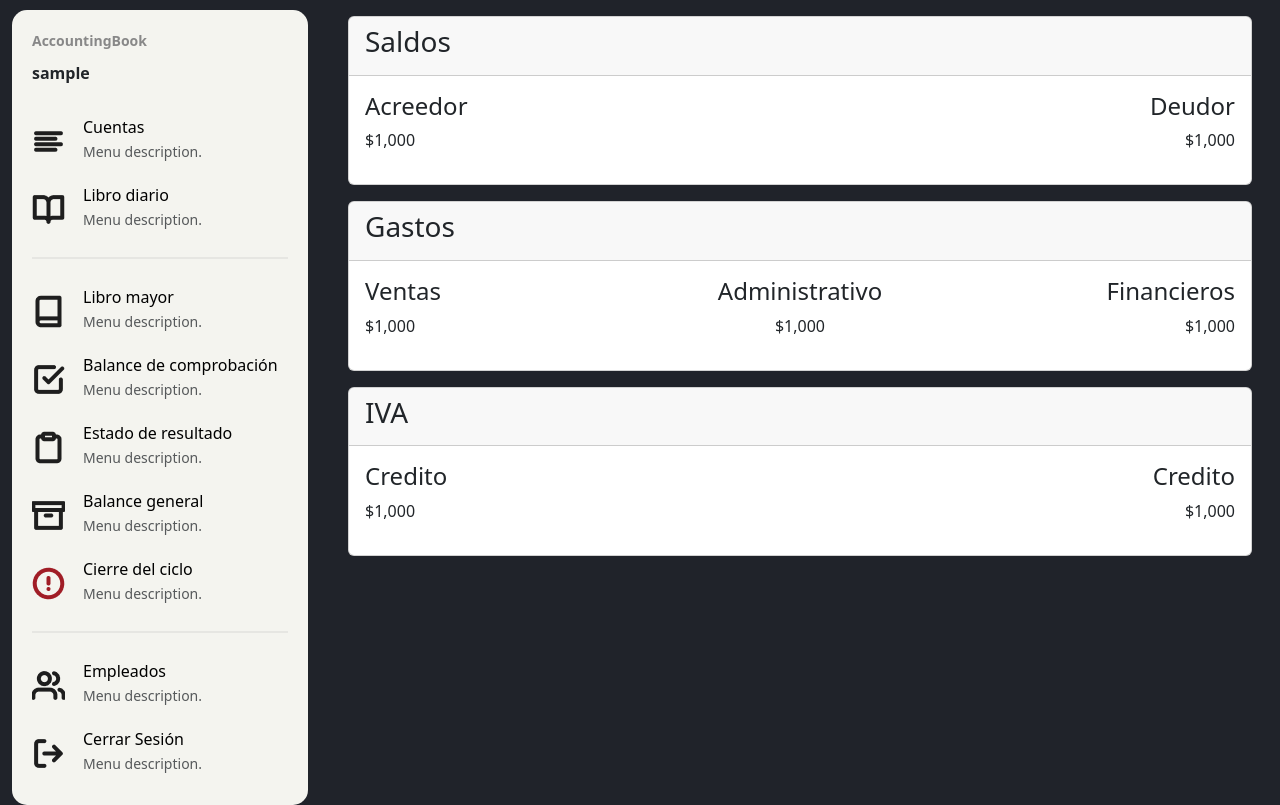
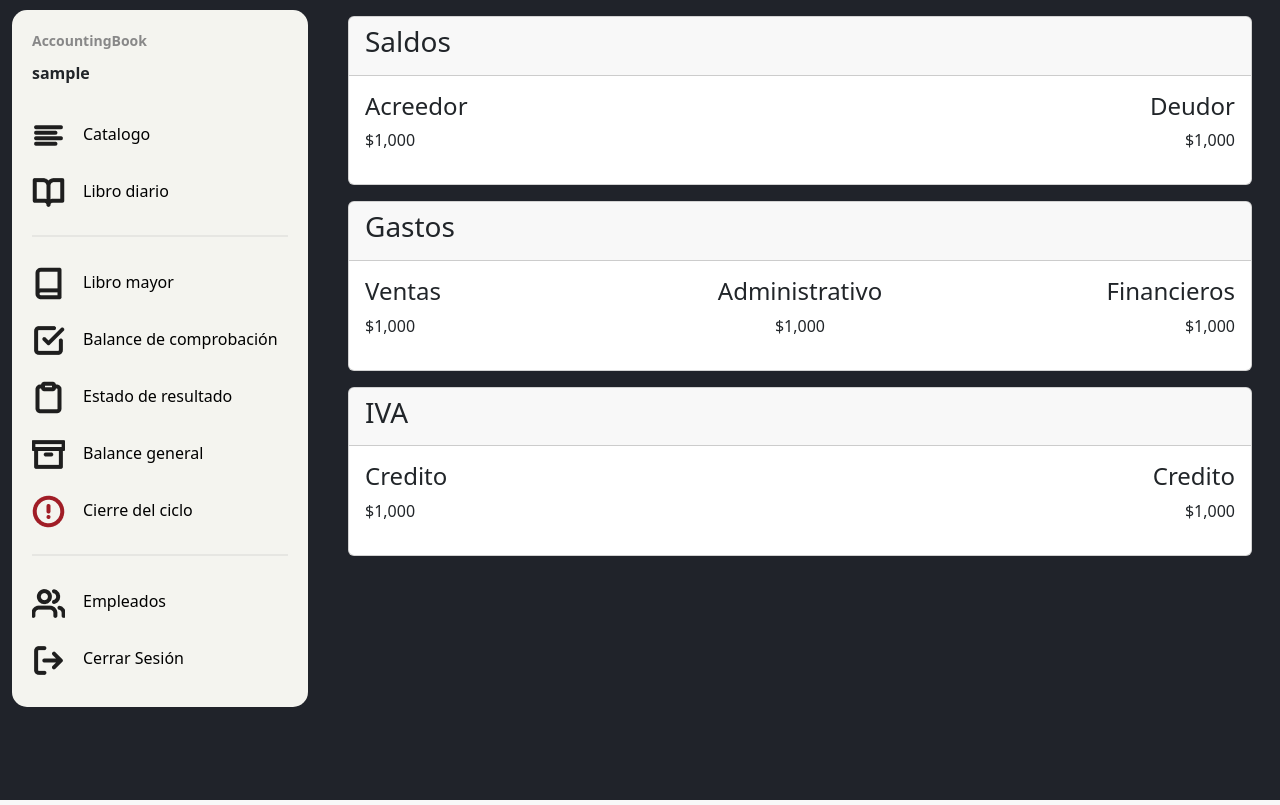
Before and after one commit to eugmerino/AccountingBook_V2, a Django app: page /dashboard/ in a window 1280 px wide. Run offline with Django 5.2, Linux system fonts and the light colour scheme; the visitor is signed in with stand-in values (Sample User, id 1); parts of the project's set-up code (start-up, migrations or seed data) failed here and were passed over.

Commit message:
pequeños detalles

```diff
--- a/main/templates/base.html
+++ b/main/templates/base.html
@@ -29,15 +29,13 @@
                         <a href="#" class="menu-item a-text-navbar text-decoration-none d-flex align-items-center">
                             <span class="menu-item-icon"><img src="{% static 'img/align-left.png' %}" alt="Icon Cuentas"></span>
                             <div class="menu-item-text ms-2">
-                                <div>Cuentas</div>
-                                <small class="text-muted">Menu description.</small>
+                                <div>Catalogo</div>
                             </div>
                         </a>
                         <a href="#" class="menu-item text-decoration-none d-flex align-items-center">
                             <span class="menu-item-icon"><img src="{% static 'img/book-open.png' %}" alt="Icon Libro Diario"></span>
                             <div class="menu-item-text ms-2">
                                 <div>Libro diario</div>
-                                <small class="text-muted">Menu description.</small>
                             </div>
                         </a>
                         <hr class="divider-rounded">
@@ -45,35 +43,30 @@
                             <span class="menu-item-icon"><img src="{% static 'img/book.png' %}" alt="Icon Libro Mayor"></span>
                             <div class="menu-item-text ms-2">
                                 <div>Libro mayor</div>
-                                <small class="text-muted">Menu description.</small>
                             </div>
                         </a>
                         <a href="#" class="menu-item text-decoration-none d-flex align-items-center">
                             <span class="menu-item-icon"><img src="{% static 'img/check-square.png' %}" alt="Icon Balance de comprobación"></span>
                             <div class="menu-item-text ms-2">
                                 <div>Balance de comprobación</div>
-                                <small class="text-muted">Menu description.</small>
                             </div>
                         </a>
                         <a href="#" class="menu-item text-decoration-none d-flex align-items-center">
                             <span class="menu-item-icon"><img src="{% static 'img/clipboard.png' %}" alt="Icon Estado de Resultado"></span>
                             <div class="menu-item-text ms-2">
                                 <div>Estado de resultado</div>
-                                <small class="text-muted">Menu description.</small>
                             </div>
                         </a>
                         <a href="#" class="menu-item text-decoration-none d-flex align-items-center">
                             <span class="menu-item-icon"><img src="{% static 'img/archive.png' %}" alt="Icon Balance general"></span>
                             <div class="menu-item-text ms-2">
                                 <div>Balance general</div>
-                                <small class="text-muted">Menu description.</small>
                             </div>
                         </a>
                         <a href="#" class="menu-item text-decoration-none d-flex align-items-center menu-item-close">
                             <span class="menu-item-icon"><img src="{% static 'img/alert-circle.png' %}" alt="Icon Cierre del Ejercicio"></span>
                             <div class="menu-item-text ms-2">
                                 <div>Cierre del ciclo</div>
-                                <small class="text-muted">Menu description.</small>
                             </div>
                         </a>
                         <hr class="divider-rounded">
@@ -81,7 +74,6 @@
                             <span class="menu-item-icon"><img src="{% static 'img/users.png' %}" alt="Icon Balance general"></span>
                             <div class="menu-item-text ms-2">
                                 <div>Empleados</div>
-                                <small class="text-muted">Menu description.</small>
                             </div>
                         </a>
 
@@ -89,7 +81,6 @@
                             <span class="menu-item-icon"><img src="{% static 'img/logout.png' %}" alt="Icon Balance general"></span>
                             <div class="menu-item-text ms-2">
                                 <div>Cerrar Sesión</div>
-                                <small class="text-muted">Menu description.</small>
                             </div>
                         </a>
                     </div>
```
